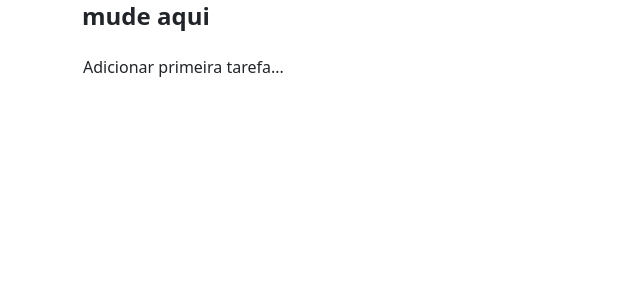
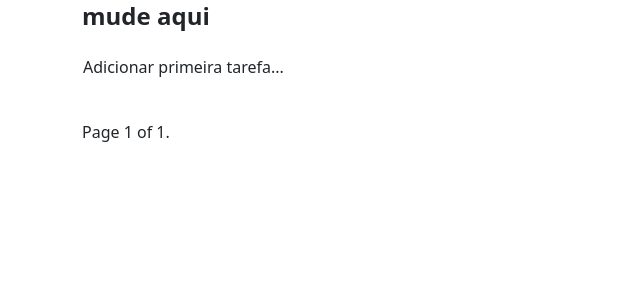
Before and after one commit to danielBRTanimacao/To-Do-python, a Django app: page / in a window 1280 px wide. Shown: the part 324-629 px from the top of the page, without its empty margins (0-640 px from the left). Run offline with Django 5.2, Linux system fonts and the light colour scheme; the visitor is signed in with stand-in values (Sample User, id 1); grey boxes labelled with a size stand in for pictures from a placeholder-image service; data that the repository does not hold is empty; some libraries are stand-ins or nearby versions.

Commit message:
creating pagination simple

```diff
--- a/ToDoApp/templates/pages/index.html
+++ b/ToDoApp/templates/pages/index.html
@@ -105,6 +105,23 @@
                 </li>
             {% endfor %}
         </ul>
+        <div class="pagination">
+            <span class="step-links">
+                {% if page_obj.has_previous %}
+                    <a href="?page=1">&laquo; first</a>
+                    <a href="?page={{ page_obj.previous_page_number }}">previous</a>
+                {% endif %}
+
+                <span class="current">
+                    Page {{ page_obj.number }} of {{ page_obj.paginator.num_pages }}.
+                </span>
+
+                {% if page_obj.has_next %}
+                    <a href="?page={{ page_obj.next_page_number }}">next</a>
+                    <a href="?page={{ page_obj.paginator.num_pages }}">last &raquo;</a>
+                {% endif %}
+            </span>
+        </div>
     </main>
     <script src="{% static "js/index.js" %}"></script>
 {% endblock content %}
--- a/ToDoApp/views/index_view.py
+++ b/ToDoApp/views/index_view.py
@@ -1,11 +1,13 @@
 from django.shortcuts import render, redirect, get_object_or_404
 from django.contrib.auth.decorators import login_required
+from django.core.paginator import Paginator
 from ToDoApp.models import Task
 from ToDoApp.task_form import TaskForm
 
 @login_required(login_url='login')
 def index(request):
     tasks = Task.objects.filter(user=request.user)
+    paginator = Paginator(tasks, 20)
     form = TaskForm()
 
     if request.method == "POST":
@@ -16,10 +18,13 @@ def index(request):
             task.save()
             return redirect('index')
 
+    page_number = request.GET.get('page')
+    page_obj = paginator.get_page(page_number)
     context = {
         'title': 'index',
         'tasks': tasks,
-        'form': form
+        'form': form,
+        'page_obj': page_obj
     }
     return render(request, 'pages/index.html', context)
 
```
